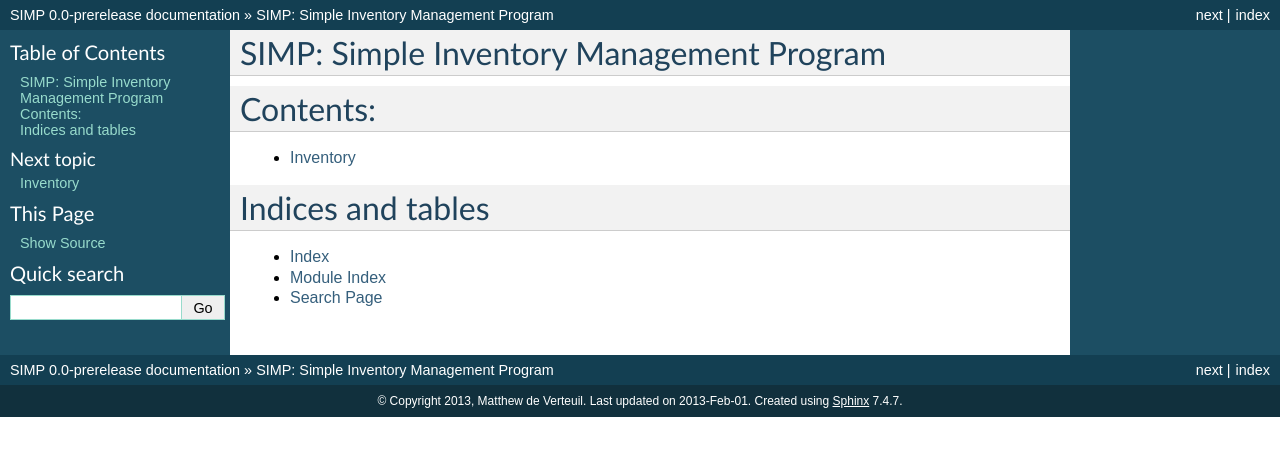
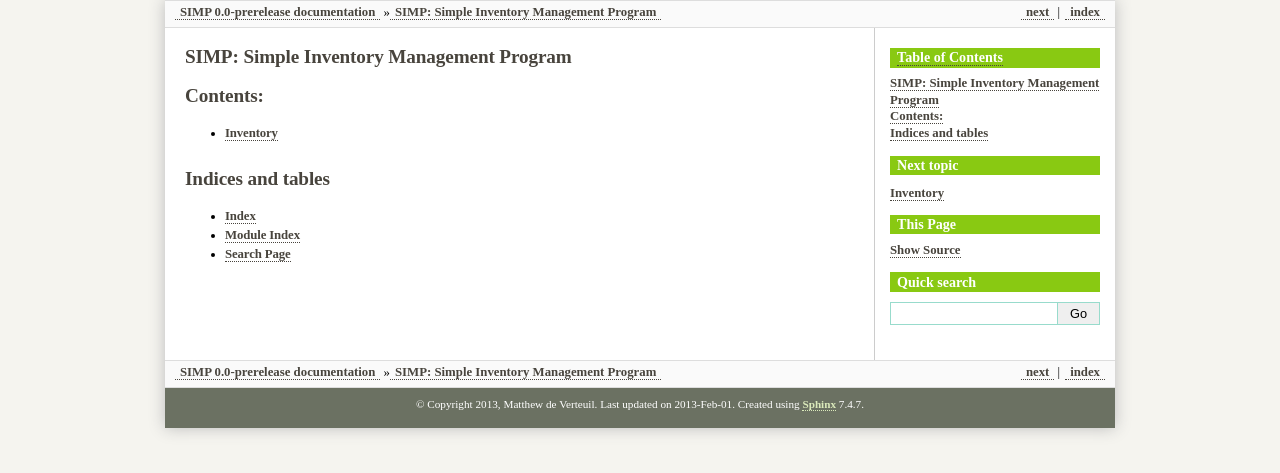
Before and after one commit to mverteuil/SIMP, a Sphinx documentation site: the page built from docs/index.rst, in a window 1280 px wide. Shown: the top 473 px of the page. Built offline with Sphinx 7.4.7, drawn with Linux system fonts in a browser that asks for light colours.

Commit message:
Added documentation styling and docstrings for inventory.models

```diff
--- a/docs/conf.py
+++ b/docs/conf.py
@@ -26,6 +26,8 @@
     'sphinx.ext.intersphinx',
     'sphinx.ext.coverage',
     'sphinx.ext.viewcode',
+    'sphinx.ext.autosummary',
+    'numpydoc',
 ]
 
 # Add any paths that contain templates here, relative to this directory.
@@ -99,7 +101,7 @@
 
 # The theme to use for HTML and HTML Help pages.  See the documentation for
 # a list of builtin themes.
-html_theme = 'default'
+html_theme = 'vlinux'
 
 # Theme options are theme-specific and customize the look and feel of a theme
 # further.  For a list of options available for each theme, see the
@@ -107,7 +109,7 @@
 #html_theme_options = {}
 
 # Add any paths that contain custom themes here, relative to this directory.
-#html_theme_path = []
+html_theme_path = ['.']
 
 # The name for this set of Sphinx documents.  If None, it defaults to
 # "<project> v<release> documentation".
--- /dev/null
+++ b/docs/inventory.models.rst
@@ -0,0 +1,5 @@
+Inventory: Models
+=================
+
+.. automodule:: inventory.models
+    :members:
--- /dev/null
+++ b/docs/inventory.views.rst
@@ -0,0 +1,5 @@
+Inventory: Views
+================
+
+.. automodule:: inventory.views
+    :members:
--- /dev/null
+++ b/docs/vlinux/layout.html
@@ -0,0 +1,14 @@
+{#
+    sphinxdoc/layout.html
+    ~~~~~~~~~~~~~~~~~~~~~
+
+    Sphinx layout template for the sphinxdoc theme.
+
+    :copyright: Copyright 2007-2011 by the Sphinx team, see AUTHORS.
+    :license: BSD, see LICENSE for details.
+#}
+{% extends "basic/layout.html" %}
+
+{# put the sidebar before the body #}
+{% block sidebar1 %}{{ sidebar() }}{% endblock %}
+{% block sidebar2 %}{% endblock %}
--- /dev/null
+++ b/docs/vlinux/static/sphinxdoc.css
@@ -0,0 +1,437 @@
+/*
+ * sphinxdoc.css_t
+ * ~~~~~~~~~~~~~~~
+ *
+ * Sphinx stylesheet -- sphinxdoc theme.  Originally created by
+ * Armin Ronacher for Werkzeug.
+ *
+ * :copyright: Copyright 2007-2011 by the Sphinx team, see AUTHORS.
+ * :license: BSD, see LICENSE for details.
+ *
+ */
+
+@import url("basic.css");
+
+/* -- page layout ----------------------------------------------------------- */
+
+body {
+    font-family: 'Droid Sans', serif;
+    /*font-size: 14px;
+    letter-spacing: -0.01em;
+    line-height: 150%;
+    text-align: center;
+    color: black;
+    border: 1px solid #aaa;*/
+    background-color: #F5F4EF;
+    padding: 0;
+    margin: 0 auto;
+    width: 950px;
+    -moz-box-shadow: 0px 0px 15px #bbb;
+    -webkit-box-shadow: 0px 0px 15px #bbb;
+    box-shadow: 0px 0px 15px #bbb;
+}
+
+div.document {
+    background-color: white;
+    text-align: left;
+    letter-spacing: -0.01em;
+    line-height: 150%;
+    font-size: 0.8em;
+}
+
+div.bodywrapper {
+    margin: 0 240px 0 0;
+    border-right: 1px solid #ccc;
+}
+
+div.body {
+    margin: 0;
+    padding: 0.5em 20px 20px 20px;
+}
+
+
+/*Banner*/
+#banner {
+    height: 100px;
+    background: #fff;
+}
+
+#vlinux-logo {
+    margin-top: 10px;
+    margin-left: 10px;
+}
+
+#nav {
+    background: #48443d url('menu_bg.png') repeat-x;
+    height: 30px;
+}
+
+#nav ul {
+    list-style: none;
+    padding: 0;
+    margin: 0;
+}
+
+#nav li {
+    display: inline;
+    float: left;
+    margin: 0;
+}
+
+#nav a:link, #nav a:visited {
+    color: #fff;
+    display: inline-block;
+    padding: 5px 20px;
+    height: 20px;
+    text-decoration: none;
+    font-size: 0.8em;
+    border-bottom: none;
+}
+
+#nav a:hover, #nav a:active, #nav .active a:link, #nav .active a:visited  {
+    background: #89c912;
+    color: #fff;
+    text-shadow: #666 2px 2px 2px;
+}
+
+
+div.related {
+    font-size: 0.8em;
+}
+
+div.related ul {
+    /*background-image: url(navigation.png);*/
+    background: #fafafa;
+    height: 2em;
+    border-top: 1px solid #ddd;
+    border-bottom: 1px solid #ddd;
+}
+
+div.related ul li {
+    margin: 0;
+    padding: 0;
+    height: 2em;
+    float: left;
+}
+
+div.related ul li.right {
+    float: right;
+    margin-right: 5px;
+}
+
+div.related ul li a {
+    margin: 0;
+    padding: 0 5px 0 5px;
+    line-height: 1.75em;
+    color: #48443d;
+    border-bottom: #48443d 1px dotted;
+}
+
+div.related ul li a:hover {
+    color: #89c912;
+    text-decoration: none;
+    border-bottom: #89c912 1px dotted;
+
+}
+
+div.sphinxsidebarwrapper {
+    padding: 0;
+}
+
+div.sphinxsidebar {
+    margin: 0;
+    padding: 0.5em 15px 15px 0;
+    width: 210px;
+    float: right;
+    font-size: 0.8em;
+    text-align: left;
+}
+
+div.sphinxsidebar h3, div.sphinxsidebar h4 {
+    margin: 1em 0 0.5em 0;
+    font-size: 1.1em;
+    padding: 0.1em 0 0.1em 0.5em;
+    color: white;
+    /*border: 1px solid #86989B;*/
+    background-color: #89c912;
+}
+
+div.sphinxsidebar h3 a {
+    color: white;
+}
+
+div.sphinxsidebar ul {
+    padding-left: 1.5em;
+    margin-top: 7px;
+    padding: 0;
+    line-height: 130%;
+}
+
+div.sphinxsidebar ul ul {
+    margin-left: 20px;
+}
+
+div.footer {
+    background-color: #6b7162;
+    color: #fff;
+    /*padding: 3px 8px 3px 0;*/
+    clear: both;
+    font-size: 0.7em;
+    text-align: center;
+    height: 20px;
+    padding: 10px;
+}
+
+div.footer a {
+    color: #dbeabb;
+    border-bottom: #dbeabb 1px dotted;
+    text-decoration: none;
+}
+
+div.footer a:hover {
+    border-bottom: #dbeabb 1px solid;
+}
+
+/* -- body styles ----------------------------------------------------------- */
+
+p {
+    margin: 0.8em 0 0.5em 0;
+}
+
+a {
+    color: #48443d;
+    text-decoration: none;
+    border-bottom: #48443d 1px dotted;
+    font-weight: bold;
+}
+
+a:hover {
+        color: #89c912;
+    text-decoration: none;
+    border-bottom: #89c912 1px dotted;
+}
+
+/*div.body a {
+    text-decoration: underline;
+}*/
+
+h1 {
+    margin: 0;
+    padding: 0.7em 0 0.3em 0;
+    font-size: 1.5em;
+    color: #48443d;
+}
+
+h2 {
+    margin: 1.3em 0 0.2em 0;
+    font-size: 1.35em;
+    padding: 0;
+}
+
+h3 {
+    margin: 1em 0 -0.3em 0;
+    font-size: 1.2em;
+}
+
+div.body h1 a, div.body h2 a, div.body h3 a, div.body h4 a, div.body h5 a, div.body h6 a {
+    color: black!important;
+}
+
+h1 a.anchor, h2 a.anchor, h3 a.anchor, h4 a.anchor, h5 a.anchor, h6 a.anchor {
+    display: none;
+    margin: 0 0 0 0.3em;
+    padding: 0 0.2em 0 0.2em;
+    color: #aaa!important;
+}
+
+h1:hover a.anchor, h2:hover a.anchor, h3:hover a.anchor, h4:hover a.anchor,
+h5:hover a.anchor, h6:hover a.anchor {
+    display: inline;
+}
+
+h1 a.anchor:hover, h2 a.anchor:hover, h3 a.anchor:hover, h4 a.anchor:hover,
+h5 a.anchor:hover, h6 a.anchor:hover {
+    color: #777;
+    background-color: #eee;
+}
+
+a.headerlink {
+    color: #c60f0f!important;
+    font-size: 1em;
+    margin-left: 6px;
+    padding: 0 4px 0 4px;
+    text-decoration: none!important;
+}
+
+a.headerlink:hover {
+    background-color: #ccc;
+    color: white!important;
+}
+
+cite, code, tt {
+    font-family: 'Consolas', 'Deja Vu Sans Mono',
+                 'Bitstream Vera Sans Mono', monospace;
+    font-size: 0.95em;
+    letter-spacing: 0.01em;
+}
+
+tt {
+    background-color: #f2f2f2;
+    border-bottom: 1px solid #ddd;
+    color: #333;
+}
+
+tt.descname, tt.descclassname, tt.xref {
+    border: 0;
+}
+
+hr {
+    border: 1px solid #abc;
+    margin: 2em;
+}
+
+a tt {
+    border: 0;
+    color: #CA7900;
+}
+
+a tt:hover {
+    color: #2491CF;
+}
+
+pre {
+    font-family: 'Consolas', 'Deja Vu Sans Mono',
+                 'Bitstream Vera Sans Mono', monospace;
+    font-size: 0.95em;
+    letter-spacing: 0.015em;
+    line-height: 120%;
+    padding: 0.5em;
+    border: 1px solid #ccc;
+    background-color: #f8f8f8;
+}
+
+pre a {
+    color: inherit;
+    text-decoration: underline;
+}
+
+td.linenos pre {
+    padding: 0.5em 0;
+}
+
+div.quotebar {
+    background-color: #f8f8f8;
+    max-width: 250px;
+    float: right;
+    padding: 2px 7px;
+    border: 1px solid #ccc;
+}
+
+div.topic {
+    background-color: #f8f8f8;
+}
+
+table {
+    border-collapse: collapse;
+    margin: 0 -0.5em 0 -0.5em;
+}
+
+table td, table th {
+    padding: 0.2em 0.5em 0.2em 0.5em;
+}
+
+th.field-name {
+    width: 20%;
+    background-color: #f7f7f7;
+}
+
+div.admonition, div.warning {
+    font-size: 0.9em;
+    margin: 1em 0 1em 0;
+    border: 1px solid #86989B;
+    background-color: #f7f7f7;
+    padding: 0;
+}
+
+div.admonition p, div.warning p {
+    margin: 0.5em 1em 0.5em 1em;
+    padding: 0;
+}
+
+div.admonition pre, div.warning pre {
+    margin: 0.4em 1em 0.4em 1em;
+}
+
+div.admonition p.admonition-title,
+div.warning p.admonition-title {
+    margin: 0;
+    padding: 0.1em 0 0.1em 0.5em;
+    color: white;
+    border-bottom: 1px solid #86989B;
+    font-weight: bold;
+    background-color: #AFC1C4;
+}
+
+div.warning {
+    border: 1px solid #940000;
+}
+
+div.warning p.admonition-title {
+    background-color: #CF0000;
+    border-bottom-color: #940000;
+}
+
+div.admonition ul, div.admonition ol,
+div.warning ul, div.warning ol {
+    margin: 0.1em 0.5em 0.5em 3em;
+    padding: 0;
+}
+
+div.versioninfo {
+    margin: 1em 0 0 0;
+    border: 1px solid #ccc;
+    background-color: #DDEAF0;
+    padding: 8px;
+    line-height: 1.3em;
+    font-size: 0.9em;
+}
+
+.viewcode-back {
+    font-family: 'Lucida Grande', 'Lucida Sans Unicode', 'Geneva',
+                 'Verdana', sans-serif;
+}
+
+div.viewcode-block:target {
+    background-color: #f4debf;
+    border-top: 1px solid #ac9;
+    border-bottom: 1px solid #ac9;
+}
+
+
+/* custom */
+#twitter a {
+    border-bottom: none;
+}
+
+#twitter a:hover {
+    border-bottom: none;
+}
+
+.twtr-widget {
+    font-family: font-family: 'Droid Sans', serif !important;
+}
+
+#disqus_thread {
+    padding: 0.5em 20px 20px 20px;
+    width: 670px;
+    float: left;
+}
+
+p#comments {
+    padding: 0.5em 20px 20px 20px;
+}
+
+.class {
+    border-top: solid 4px #89C912;
+    padding-top: 10px;
+}
--- /dev/null
+++ b/docs/vlinux/theme.conf
@@ -0,0 +1,4 @@
+[theme]
+inherit = basic
+stylesheet = sphinxdoc.css
+pygments_style = friendly
```
Also changed, not shown: docs/inventory.rst (+4 -5 lines), docs/vlinux/static/contents.png (added), docs/vlinux/static/navigation.png (added), 1 other file.
